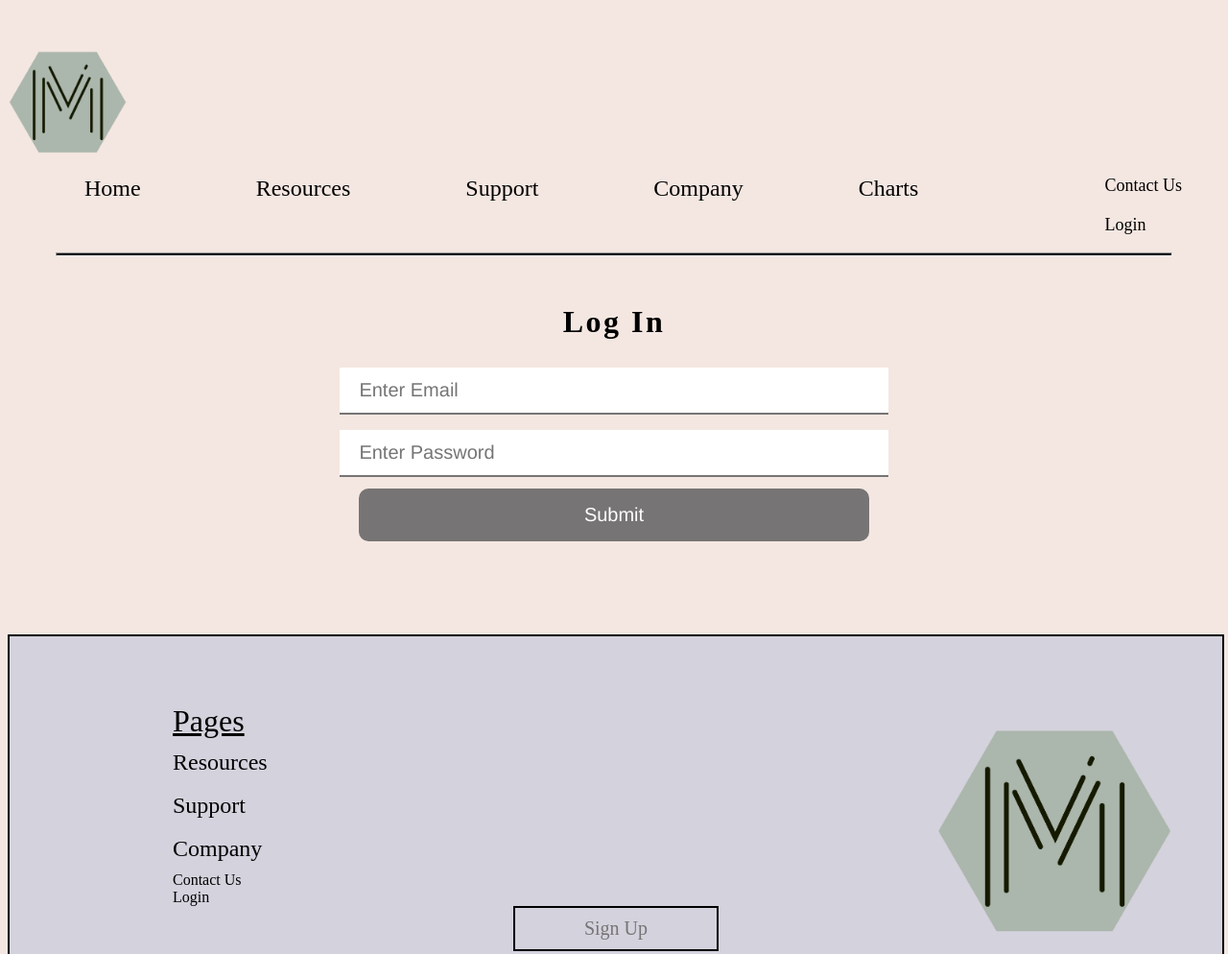
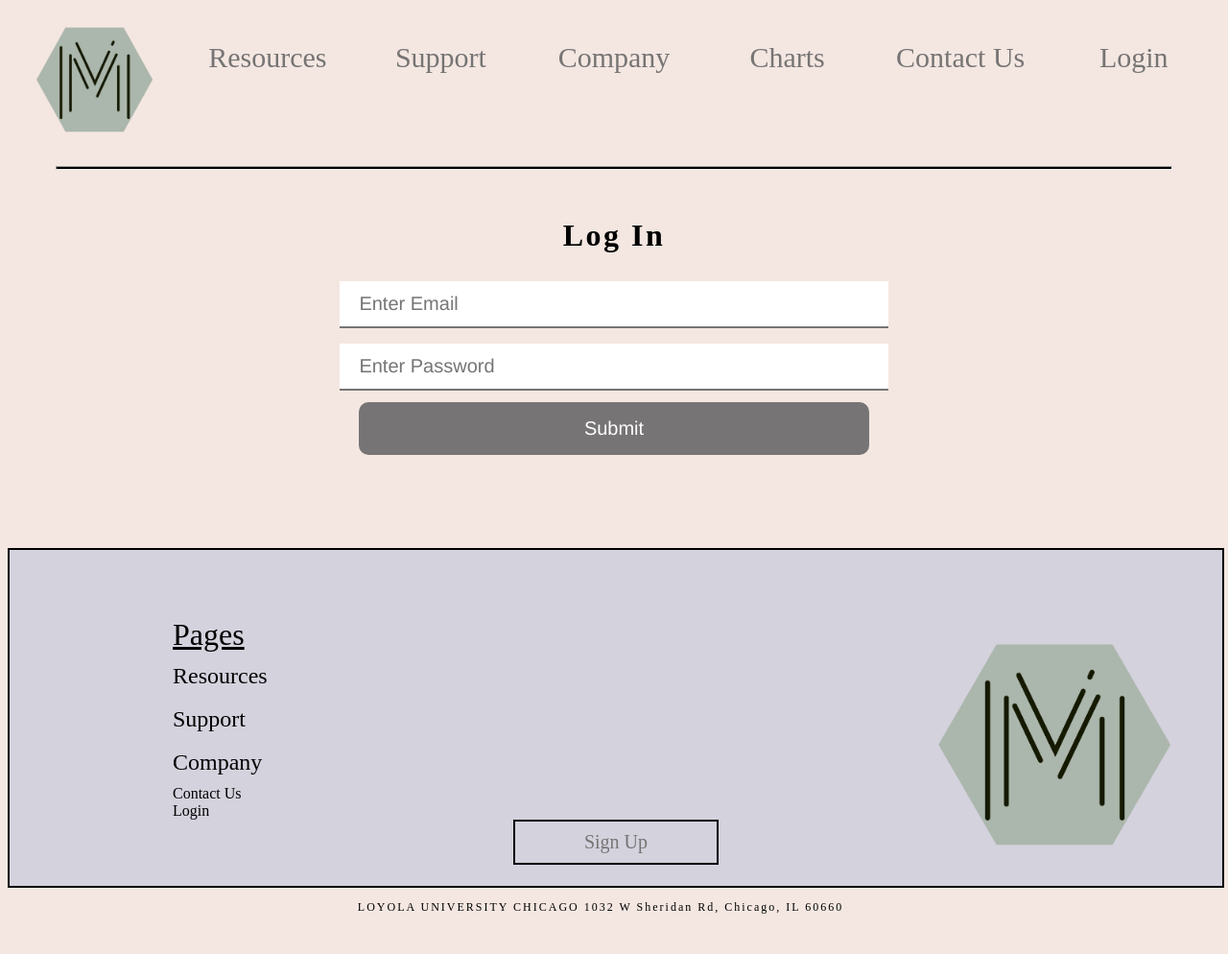
Before and after one commit to gtimoteo15/markited, a website: page login.html in a window 1280 px wide. Shown: the top 994 px of the page at 96% size. Drawn offline with Linux system fonts and the light colour scheme.

Commit message:
update dthe header for all the pages

```diff
--- a/login.html
+++ b/login.html
@@ -9,30 +9,16 @@
 </head>
 
 <body style="background-color:#f4e7e1;">
-
-	<br>
-    <br>
-      <a href="index.html">
-        <img src="image/Mark.png" width="125px"
-        height="125px"
-        display="inline-flex"
-        margin-right="25px"
-        margin-left="68px"
-        float="left">
-      </a>
-  <nav>
-    <div class="top_nav">
-      <li><a href="index.html">Home</a></li>
-      <li><a href="resources.html">Resources</a></li>
-      <li><a href="support.html">Support</a></li>
-      <li><a href="company.html">Company</a></li>
-      <li><a href="charts.html">Charts</a></li>
-      <div class="nav2">
-        <li><a href="contact.html">Contact Us</a></li>
-        <li><a href="login.html">Login</a></li>
-      </div>
-    </ul>
-  </nav>
+  <div class="flex-container">
+    <div><a href="index.html"><img src="image/Mark.png" width="125px"
+        height="130px"></a></div>
+    <div class="con-inside"><a href="resources.html">Resources</a></div>
+    <div class="con-inside"><a href="support.html">Support</a></div>
+    <div class="con-inside"><a href="company.html">Company</a></div>
+    <div class="con-inside"><a href="charts.html">Charts</a></div>
+    <div class="con-inside"><a href="contact.html">Contact Us</a></div>
+    <div class="con-inside"><a href="login.html">Login</a></div>
+  </div>
 <hr />
 <form action="action_page.php">
   <div class="container">
```
Also changed, not shown: charts.html (+10 -23 lines), company.html (+10 -23 lines), contact.html (+10 -23 lines), resources.html (+11 -23 lines), signup.html (+10 -24 lines), support.html (+10 -24 lines).
